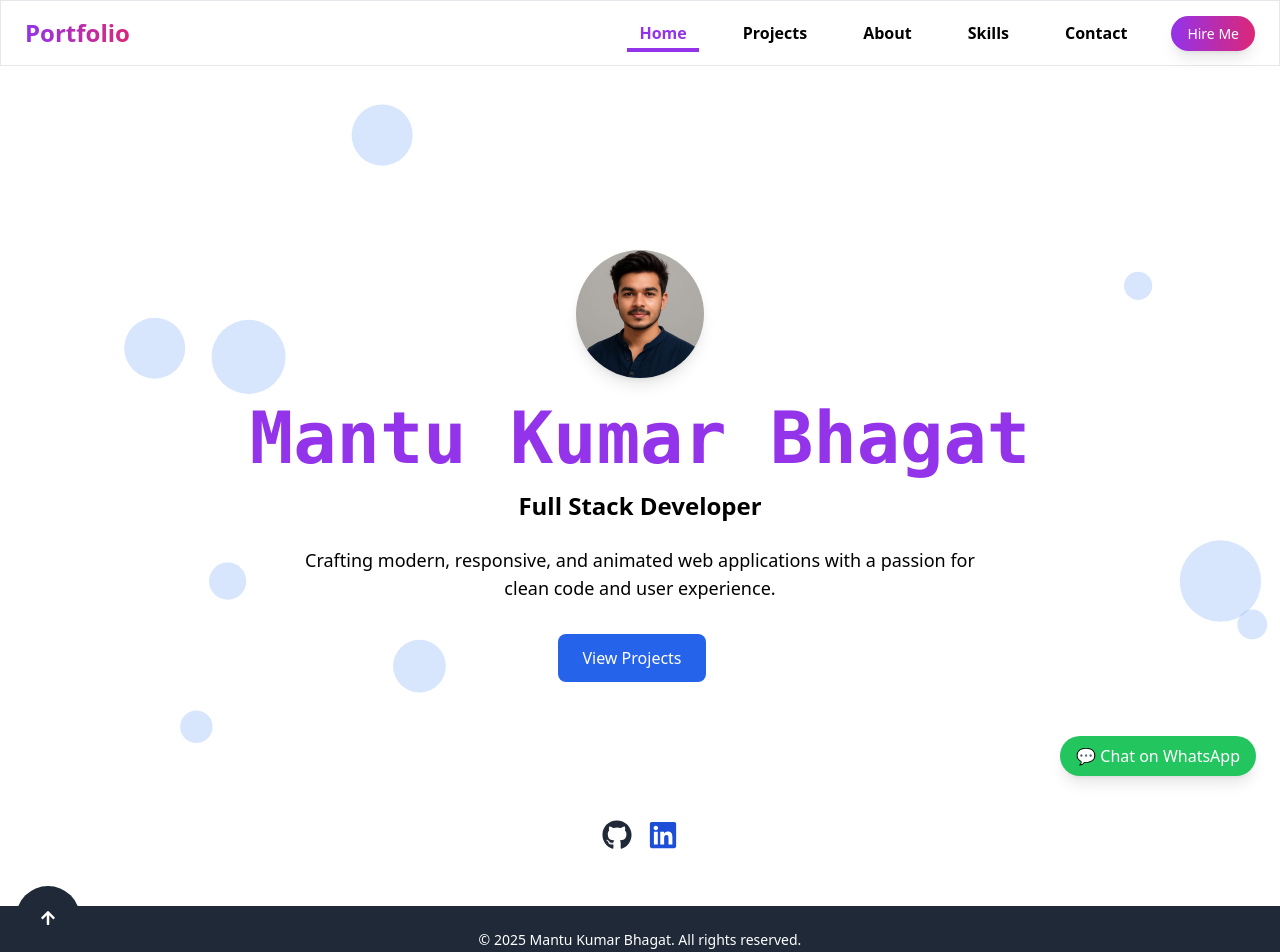
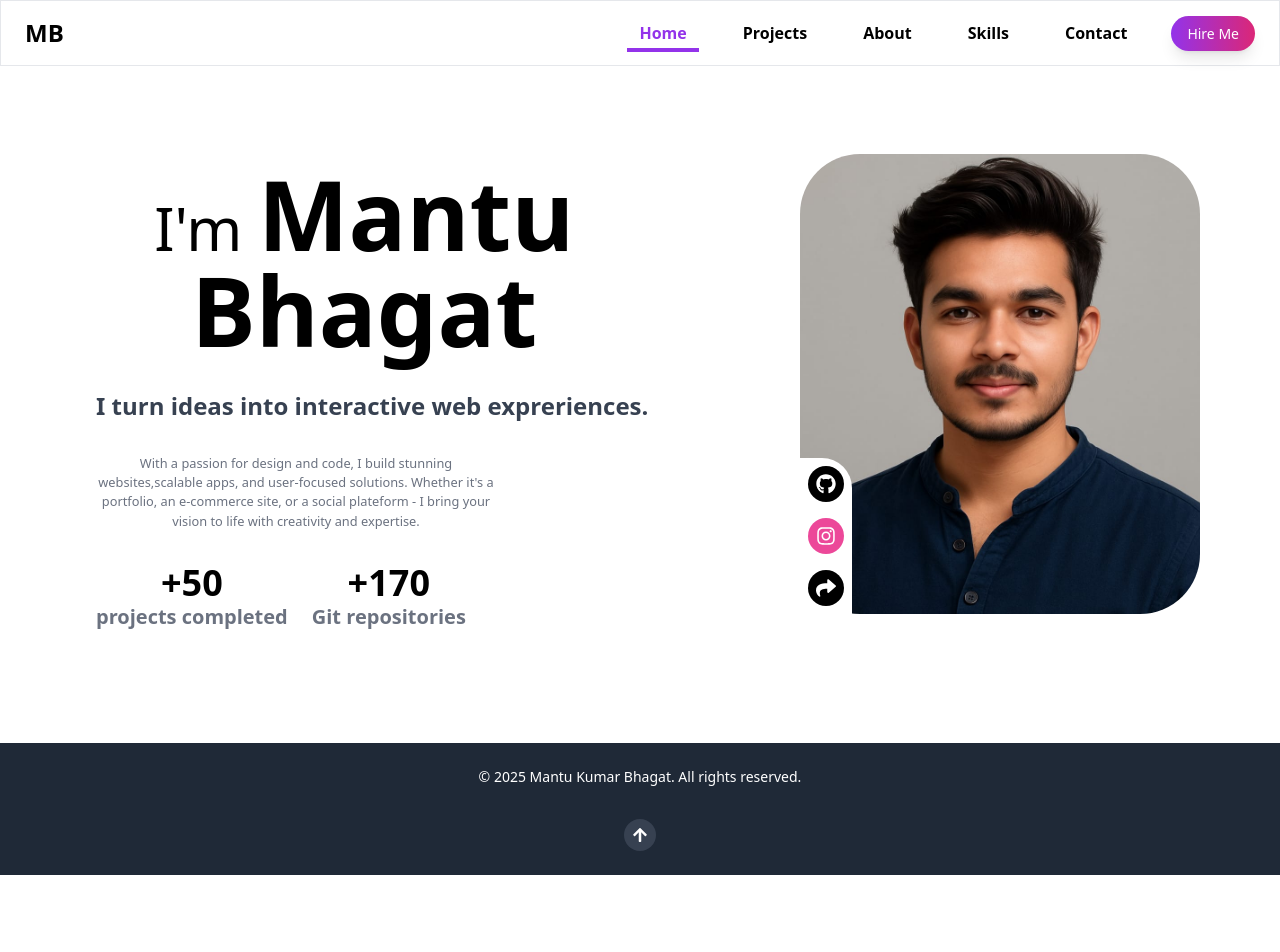
Before and after one commit to MantuBhagat/OWN-PORTFOLIO, a React (Vite) app in the folder client/: page / in a window 1280 px wide. Shown: the top 952 px of the page. After the commit the page ends 875 px from the top, so only its background shows below. Built offline with nearby package versions, Linux system fonts and the light colour scheme.

Commit message:
change about skill page

```diff
--- a/client/src/App.jsx
+++ b/client/src/App.jsx
@@ -8,6 +8,7 @@ import Contact from "./pages/Contact";
 import Footer from "./components/Footer";
 import Hireme from "./pages/Hireme";
 import ProjectForm from "./components/ProjectForm";
+import ProjectView from "./pages/ProjectView";
 
 const App = () => {
   return (
@@ -22,6 +23,7 @@ const App = () => {
         <Route path="/contact" element={<Contact />} />
         <Route path="/hireme" element={<Hireme />} />
         <Route path="/add-project" element={<ProjectForm />} />
+        <Route path="/projects/:Id" element={<ProjectView />} />
       </Routes>
 
       <Footer />
--- a/client/src/components/Footer.jsx
+++ b/client/src/components/Footer.jsx
@@ -14,14 +14,13 @@ const Footer = () => {
         <p className="text-sm mb-4">
           © {new Date().getFullYear()} Mantu Kumar Bhagat. All rights reserved.
         </p>
-        <div className="flex justify-center mt-4 absolute bottom-0 left-30 transform -translate-x-1/2">
-          <button
-            onClick={() => window.scrollTo({ top: 0, behavior: "smooth" })}
-            className="p-6 rounded-full bg-gray-800 hover:border-4 border-purple-600 transition duration-300 mt-4"
-          >
-            <FaArrowUp />
-          </button>
-        </div>
+
+        <button
+          onClick={() => window.scrollTo({ top: 0, behavior: "smooth" })}
+          className=" p-2 rounded-full bg-gray-700 transition duration-300 mt-4"
+        >
+          <FaArrowUp />
+        </button>
       </div>
     </motion.footer>
   );
--- a/client/src/components/Hero.jsx
+++ b/client/src/components/Hero.jsx
@@ -1,141 +1,76 @@
 import { motion } from "framer-motion";
-import { Link } from "react-router-dom";
-import { FaGithub, FaLinkedin } from "react-icons/fa";
 import profile from "../assets/ProfilePic.jpg";
+import { FaGithub, FaInstagram, FaShare } from "react-icons/fa";
+
 const Hero = () => {
-  const bubbles = Array.from({ length: 10 }).map((_, i) => ({
-    id: i,
-    x: Math.random() * 100,
-    y: Math.random() * 100,
-    size: Math.random() * 50 + 20,
-  }));
+  return (
+    <motion.div
+      className="max-w-6xl mx-auto px-4 py-10 flex flex-col sm:flex-row items-center justify-between space-y-8 sm:space-y-0"
+      initial={{ opacity: 0, y: -50 }}
+      animate={{ opacity: 1, y: 0 }}
+      transition={{ duration: 0.5 }}
+    >
+      <div className="relative sm:block block text-center space-x-4 mb-8">
+        <h1 className="mb-8 text-6xl">
+          <br />
+          I'm{" "}
+          <span className="text-8xl font-bold">
+            Mantu
+            <br />
+            Bhagat
+          </span>
+        </h1>
+        <p className="text-2xl font-semibold text-gray-700">
+          I turn ideas into interactive web expreriences.
+        </p>
 
-  return (
-    <>
-      <section className="relative h-screen flex items-center justify-center overflow-hidden">
-        <div className="absolute top-0 inset-0">
-          {bubbles.map((bubble) => (
-            <motion.div
-              key={bubble.id}
-              className="absolute bg-blue-500 opacity-20 rounded-full"
-              style={{
-                width: bubble.size,
-                height: bubble.size,
-                left: ` ${bubble.x}%`,
-                top: ` ${bubble.y}%`,
-              }}
-              animate={{
-                y: [0, -100, 0],
-                x: [0, 50, 0],
-                scale: [1, 1.2, 1],
-              }}
-              transition={{
-                duration: Math.random() * 10 + 10,
-                repeat: Infinity,
-                ease: "easeInOut",
-              }}
-            />
-          ))}
+        <div className="mt-8 flex space-x-6">
+          <small className="md:w-[400px] sm:w-full text-gray-500 ">
+            With a passion for design and code, I build stunning
+            websites,scalable apps, and user-focused solutions. Whether it's a
+            portfolio, an e-commerce site, or a social plateform - I bring your
+            vision to life with creativity and expertise.
+          </small>
         </div>
-        <div className="text-center z-10">
-          <motion.div
-            initial={{ opacity: 0, y: 50 }}
-            animate={{ opacity: 1, y: 0 }}
-            transition={{ duration: 1 }}
-            className="mb-6"
-          >
-            <img
-              src={profile} // Replace with your avatar URL
-              alt="Avatar"
-              className="w-32 h-32 rounded-full mx-auto shadow-lg"
-            />
-          </motion.div>
-          <motion.h1
-            initial={{ opacity: 0, y: 50 }}
-            animate={{ opacity: 1, y: 0 }}
-            transition={{ duration: 1 }}
-            className="text-5xl md:text-7xl font-mono text-purple-600 font-semibold mb-4"
-          >
-            Mantu Kumar Bhagat
-          </motion.h1>
-          <motion.p
-            initial={{ opacity: 0, y: 50 }}
-            animate={{ opacity: 1, y: 0 }}
-            transition={{ duration: 1, delay: 0.2 }}
-            className="text-xl font-semibold md:text-2xl mb-6"
-          >
-            Full Stack Developer
-          </motion.p>
-          <motion.p
-            initial={{ opacity: 0, y: 50 }}
-            animate={{ opacity: 1, y: 0 }}
-            transition={{ duration: 1, delay: 0.4 }}
-            className="text-lg mb-8 max-w-2xl mx-auto"
-          >
-            Crafting modern, responsive, and animated web applications with a
-            passion for clean code and user experience.
-          </motion.p>
-          <div className="flex justify-center space-x-4">
-            <motion
-              className="flex items-center justify-center"
-              initial={{ opacity: 0, y: 50 }}
-              animate={{ opacity: 1, y: 0 }}
-              transition={{ duration: 1, delay: 0.6 }}
-            >
-              <Link
-                to="/projects"
-                className="px-6 py-3 bg-blue-600 text-white rounded-lg hover:bg-blue-700 transition-colors"
-              >
-                View Projects
-              </Link>
-            </motion>
 
-            <motion.a
-              whileHover={{ scale: 1.05 }}
-              whileTap={{ scale: 0.95 }}
-              href="https://wa.me/917273088544?text=Hi%20I%20want%20to%20hire%20you!"
-              target="_blank"
-              rel="noopener noreferrer"
-              className="fixed bottom-6 right-6 bg-green-500 text-white px-4 py-2 rounded-full shadow-lg hover:bg-green-600 transition"
-            >
-              💬 Chat on WhatsApp
-            </motion.a>
+        <div className="mt-8 flex space-x-6">
+          <p className="text-center font-bold text-4xl">
+            +50
+            <br />
+            <small className="md:text-xl sm:text-base text-gray-500 flex">
+              {" "}
+              projects completed
+            </small>
+          </p>
+          <p className="text-center font-bold text-4xl">
+            +170
+            <br />
+            <small className="md:text-xl sm:text-base text-gray-500 flex">
+              Git repositories
+            </small>
+          </p>
+        </div>
+      </div>
 
-            <motion
-              className="flex items-center justify-center"
-              initial={{ opacity: 0, y: 50 }}
-              animate={{ opacity: 1, y: 0 }}
-              transition={{ duration: 1, delay: 0.8 }}
-            >
-              <Link to="/Githuh"></Link>
-            </motion>
+      <div className="relative w-[400px] h-[460px] ">
+        <img
+          src={profile}
+          alt="Mantu Bhagat"
+          className="w-full rounded-[60px] h-full object-cover "
+        />
+        <div className="absolute bottom-0 left-0 bg-white p-2 rounded-[0_30px_0_30px] transition">
+          <div className="flex justify-center items-center space-x-4 bg-black p-2 rounded-full text-white">
+            <FaGithub className="text-xl" />
+          </div>
+          <div className="flex justify-center items-center space-x-4 mt-4 bg-pink-500 p-2 rounded-full text-white">
+            <FaInstagram className="text-xl" />
+          </div>
+          <div className="flex justify-center items-center space-x-4 mt-4  bg-black p-2 rounded-full text-white">
+            <FaShare className="text-xl" />
           </div>
         </div>
-
-        <div className="absolute bottom-4 left-1/2 transform -translate-x-1/2 flex space-x-4">
-          <motion.a
-            whileHover={{ scale: 1.1 }}
-            whileTap={{ scale: 0.9 }}
-            href=""
-            target="_blank"
-            rel="noopener noreferrer"
-            className="text-3xl text-gray-800 hover:text-gray-600 transition-colors"
-          >
-            <FaGithub />
-          </motion.a>
-          <motion.a
-            whileHover={{ scale: 1.1 }}
-            whileTap={{ scale: 0.9 }}
-            href="https://www.linkedin.com/in/mantu-kumar-bhagat-8b6a2b1b3/"
-            target="_blank"
-            rel="noopener noreferrer"
-            className="text-3xl text-blue-700 hover:text-blue-900 transition-colors"
-          >
-            <FaLinkedin />
-          </motion.a>
-        </div>
-      </section>
-    </>
+      </div>
+    </motion.div>
   );
 };
 
--- a/client/src/components/Navbar.jsx
+++ b/client/src/components/Navbar.jsx
@@ -64,9 +64,7 @@ const Navbar = () => {
           {/* Logo */}
           <motion.div whileHover={{ scale: 1.05 }} whileTap={{ scale: 0.95 }}>
             <Link to="/" className="flex items-center">
-              <span className="text-2xl font-bold bg-gradient-to-r from-purple-600 to-pink-600 bg-clip-text text-transparent">
-                Portfolio
-              </span>
+              <span className="text-2xl font-bold text-black">MB</span>
             </Link>
           </motion.div>
 
--- a/client/src/components/ProjectCard.jsx
+++ b/client/src/components/ProjectCard.jsx
@@ -1,6 +1,7 @@
 import React, { useEffect } from "react";
 import { motion } from "framer-motion";
 import { FaExternalLinkAlt, FaGithub } from "react-icons/fa";
+import { Link } from "react-router-dom";
 
 const ProjectCard = ({ project }) => {
   // useEffect(() => {
@@ -35,6 +36,12 @@ const ProjectCard = ({ project }) => {
         >
           View Project
         </a>
+
+        <div>
+          <Link to={`/projects/${project._id}`} />
+          <button className="text-blue-500 underline">View Project</button>
+        </div>
+
         <div className="flex space-x-4">
           {project.github && (
             <a
--- /dev/null
+++ b/client/src/pages/ProjectView.jsx
@@ -0,0 +1,54 @@
+import { useParams, useNavigate } from "react-router-dom";
+import { useEffect, useState } from "react";
+import axios from "axios";
+
+const ProjectView = () => {
+  const { id } = useParams();
+  const navigate = useNavigate();
+  const [project, setProject] = useState(null);
+
+  useEffect(() => {
+    axios
+      .get(`http://localhost:5000/api/projects/${id}`)
+      .then((res) => setProject(res.data))
+      .catch((err) => console.error(err));
+  }, [id]);
+
+  const deleteProject = () => {
+    axios
+      .delete(`http://localhost:5000/api/projects/${id}`)
+      .then(() => navigate("/projects"))
+      .catch((err) => console.error(err));
+  };
+
+  const handleUpdate = () => {
+    // Navigate to update form or inline update
+    navigate(`/projects/update/${id}`);
+  };
+
+  return project ? (
+    <div className="p-8">
+      <h1 className="text-2xl font-bold">{project.title}</h1>
+      <p className="mt-2">{project.description}</p>
+      <img src={project.imageUrl} alt={project.title} className="mt-4" />
+      <div className="mt-6 flex gap-4">
+        <button
+          onClick={handleUpdate}
+          className="bg-yellow-500 px-4 py-2 rounded"
+        >
+          Update
+        </button>
+        <button
+          onClick={deleteProject}
+          className="bg-red-600 text-white px-4 py-2 rounded"
+        >
+          Delete
+        </button>
+      </div>
+    </div>
+  ) : (
+    <p>Loading...</p>
+  );
+};
+
+export default ProjectView;
```
